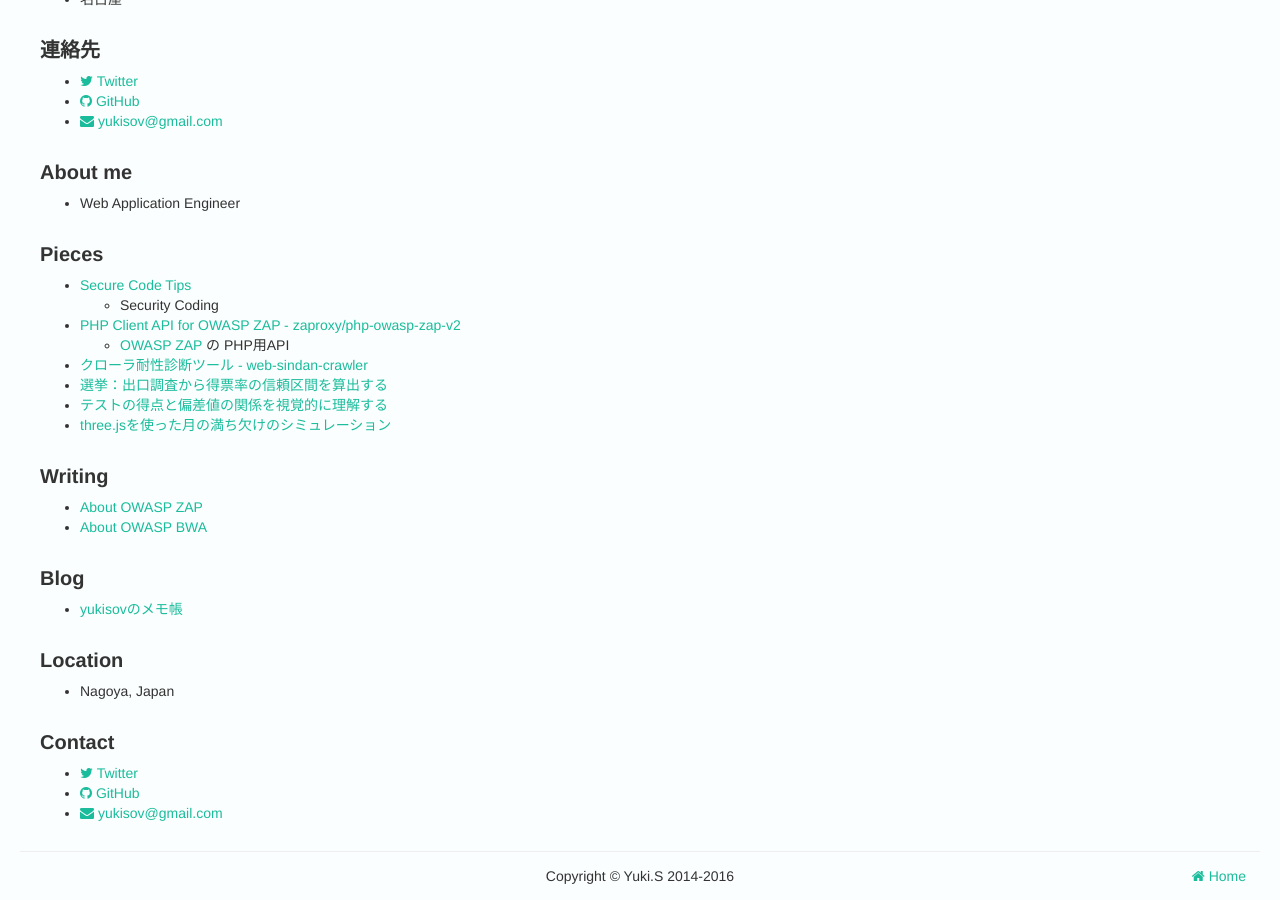
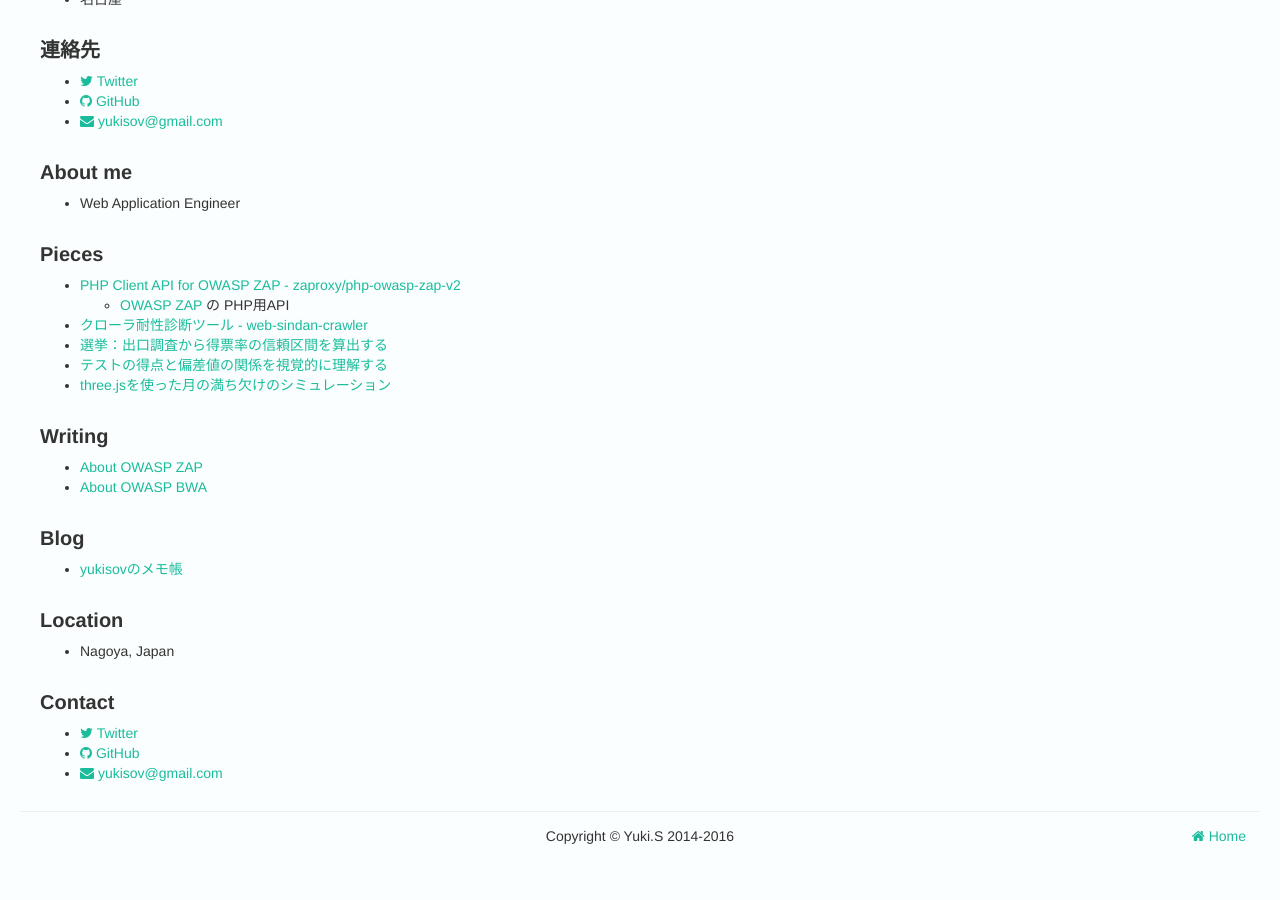
Before and after one commit to yukisov/yukisov.github.io, a Jekyll site: the page built from index.md, in a window 1280 px wide and 900 px high, scrolled down 661 px. Built offline with Jekyll 4.4.1, drawn with Linux system fonts in a browser that asks for light colours; nearby versions of some CDN libraries; after the commit the page ends 1521 px from its top, so only the background shows below that.

Commit message:
code4sec.comのリンクがまだ残っていたので消した

```diff
--- a/index.md
+++ b/index.md
@@ -71,8 +71,6 @@ About me
 Pieces
 ----
 
-- [Secure Code Tips](http://code4sec.com)
-    - Security Coding
 - [PHP Client API for OWASP ZAP - zaproxy/php-owasp-zap-v2](https://packagist.org/packages/zaproxy/php-owasp-zap-v2)
     - [OWASP ZAP](https://www.owasp.org/index.php/OWASP_Zed_Attack_Proxy_Project) の PHP用API
 - [クローラ耐性診断ツール - web-sindan-crawler](https://github.com/yukisov/web-sindan-crawler)
```
